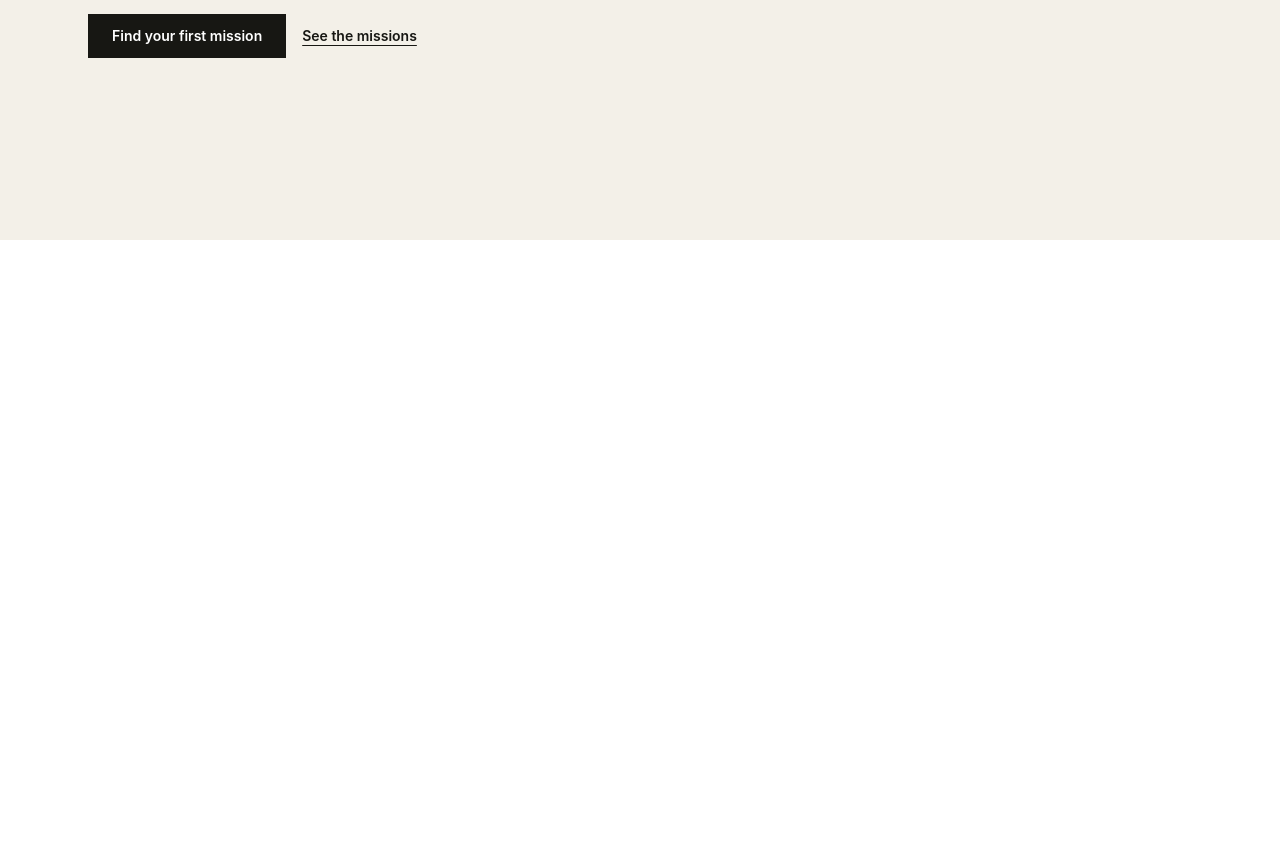
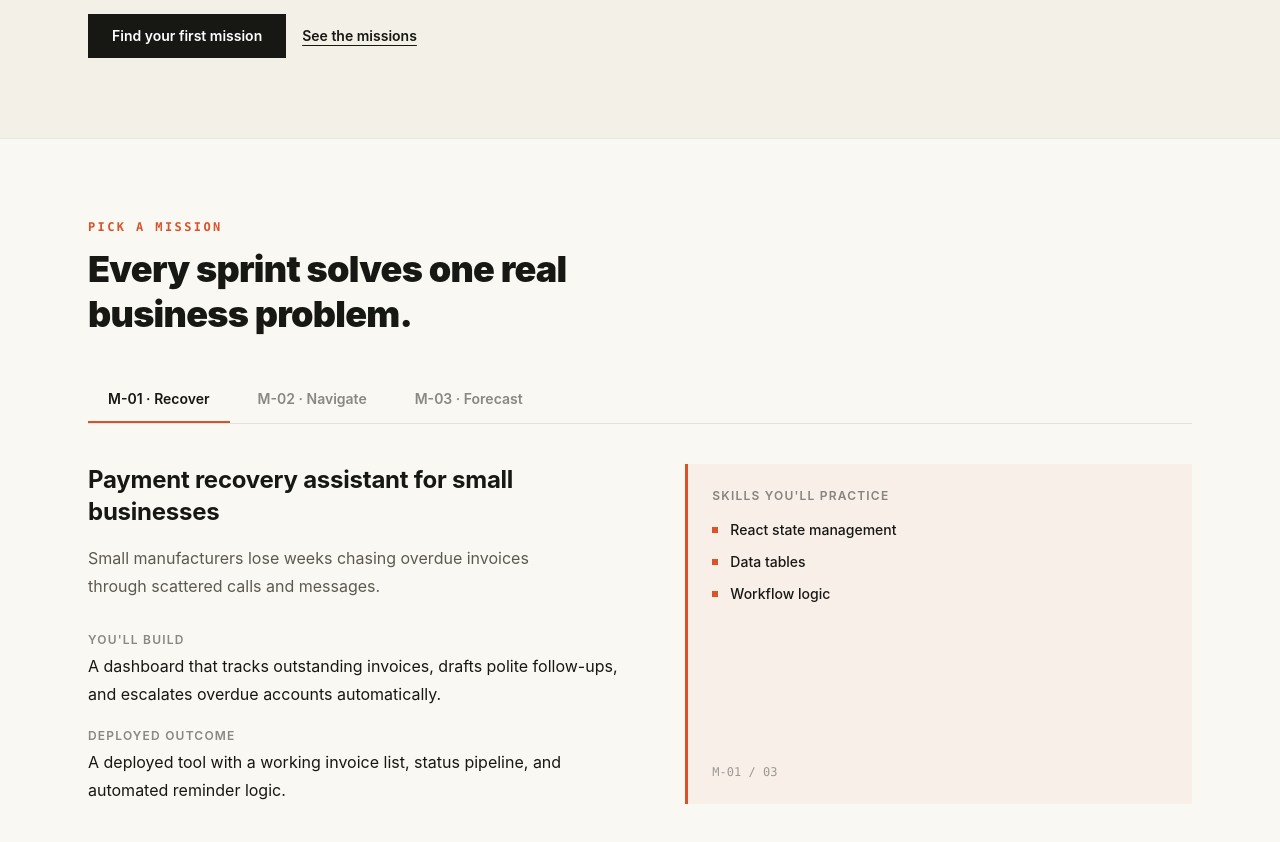
Before and after one commit to sushh-05/buildroom, a React (Vite) app: page / in a window 1280 px wide. Shown: the part 560-1402 px from the top of the page. Before the commit the page ends 800 px from the top, so only its background shows below. Built offline with nearby package versions, Linux system fonts and the light colour scheme.

Commit message:
feat: add interactive Mission Explorer section

```diff
--- a/src/App.tsx
+++ b/src/App.tsx
@@ -1,6 +1,7 @@
 import { useState } from "react";
 import { Header } from "./components/layout/Header";
 import { Hero } from "./components/sections/Hero";
+import { MissionExplorer } from "./components/sections/MissionExplorer";
 
 function App() {
   const [isModalOpen, setIsModalOpen] = useState(false);
@@ -10,6 +11,7 @@ function App() {
       <Header onApplyClick={() => setIsModalOpen(true)} />
       <main>
         <Hero onApplyClick={() => setIsModalOpen(true)} />
+        <MissionExplorer />
       </main>
       {isModalOpen && (
         <div className="fixed inset-0 z-50 grid place-items-center bg-black/40 p-6">
--- a/src/components/sections/MissionExplorer.tsx
+++ b/src/components/sections/MissionExplorer.tsx
@@ -1,7 +1,115 @@
-export const MissionExplorer = () => {
+import { useState } from "react";
+import { missions } from "../../data/missions";
+
+export function MissionExplorer() {
+    const [activeId, setActiveId] = useState(missions[0].id);
+    const activeMission = missions.find((m) => m.id === activeId)!;
+
     return (
-        <section>
-            MissionExplorer
+        <section
+            id="missions"
+            className="border-t border-[#171713]/8 bg-[#faf8f3] py-20"
+        >
+            <div className="mx-auto max-w-6xl px-6">
+                <p className="mb-3 font-mono text-xs font-semibold uppercase tracking-[0.2em] text-[#d9522b]">
+                    Pick a mission
+                </p>
+                <h2 className="max-w-xl text-3xl font-black leading-tight tracking-[-0.02em] sm:text-4xl">
+                    Every sprint solves one real business problem.
+                </h2>
+
+                <div
+                    role="tablist"
+                    aria-label="Missions"
+                    className="mt-10 flex flex-wrap gap-2 border-b border-[#171713]/10"
+                >
+                    {missions.map((mission) => (
+                        <button
+                            key={mission.id}
+                            role="tab"
+                            aria-selected={activeId === mission.id}
+                            onClick={() => setActiveId(mission.id)}
+                            className={`min-h-11 px-5 py-3 text-sm font-semibold transition-colors ${activeId === mission.id
+                                    ? "border-b-2 text-[#171713]"
+                                    : "border-b-2 border-transparent text-[#171713]/50 hover:text-[#171713]"
+                                }`}
+                            style={
+                                activeId === mission.id
+                                    ? { borderBottomColor: mission.accent }
+                                    : undefined
+                            }
+                        >
+                            {mission.code} · {mission.title}
+                        </button>
+                    ))}
+                </div>
+
+                <div
+                    role="tabpanel"
+                    key={activeMission.id}
+                    className="mt-10 grid gap-10 md:grid-cols-[1.1fr_1fr]"
+                >
+                    <div>
+                        <h3 className="text-2xl font-bold tracking-[-0.01em]">
+                            {activeMission.tagline}
+                        </h3>
+                        <p className="mt-4 max-w-md leading-7 text-[#5c5a50]">
+                            {activeMission.problem}
+                        </p>
+
+                        <dl className="mt-8 space-y-5">
+                            <div>
+                                <dt className="text-xs font-semibold uppercase tracking-[0.1em] text-[#171713]/50">
+                                    You&apos;ll build
+                                </dt>
+                                <dd className="mt-1 leading-7 text-[#171713]">
+                                    {activeMission.build}
+                                </dd>
+                            </div>
+                            <div>
+                                <dt className="text-xs font-semibold uppercase tracking-[0.1em] text-[#171713]/50">
+                                    Deployed outcome
+                                </dt>
+                                <dd className="mt-1 leading-7 text-[#171713]">
+                                    {activeMission.outcome}
+                                </dd>
+                            </div>
+                        </dl>
+                    </div>
+
+                    <div
+                        className="flex flex-col justify-between p-6"
+                        style={{
+                            backgroundColor: `${activeMission.accent}0d`,
+                            borderLeft: `3px solid ${activeMission.accent}`,
+                        }}
+                    >
+                        <div>
+                            <p className="text-xs font-semibold uppercase tracking-[0.1em] text-[#171713]/50">
+                                Skills you&apos;ll practice
+                            </p>
+                            <ul className="mt-4 space-y-3">
+                                {activeMission.skills.map((skill) => (
+                                    <li
+                                        key={skill}
+                                        className="flex items-center gap-3 text-sm font-medium text-[#171713]"
+                                    >
+                                        <span
+                                            className="h-1.5 w-1.5 flex-shrink-0"
+                                            style={{ backgroundColor: activeMission.accent }}
+                                            aria-hidden="true"
+                                        />
+                                        {skill}
+                                    </li>
+                                ))}
+                            </ul>
+                        </div>
+                        <p className="mt-8 font-mono text-xs text-[#171713]/40">
+                            {activeMission.code} / {missions.length.toString().padStart(2, "0")}
+                        </p>
+                    </div>
+                </div>
+            </div>
         </section>
     );
-};
+}
```
